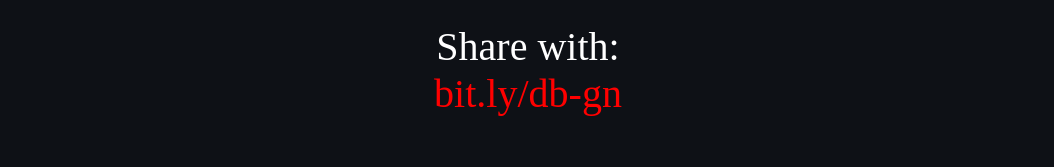
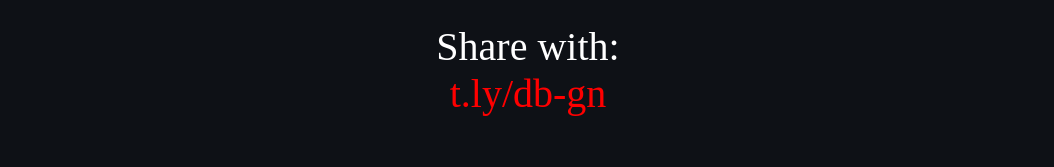
Before and after one commit to ltorl/dancing-bunny, a website: page documentation.html in a window 1280 px wide. Shown: the part 488-655 px from the top of the page, without its empty margins (112-1166 px from the left). Drawn offline with Linux system fonts and the light colour scheme; a web font is replaced by a local one.

Commit message:
Update documentation.html

```diff
--- a/documentation.html
+++ b/documentation.html
@@ -61,7 +61,7 @@
     Share with:
   </span>
   <span style="color: #ff0000; text-align: center; justify-content: center; display: block; font-size: 30pt;">
-    bit.ly/db-gn
+    t.ly/db-gn
   </span>
 
   <br>
```
